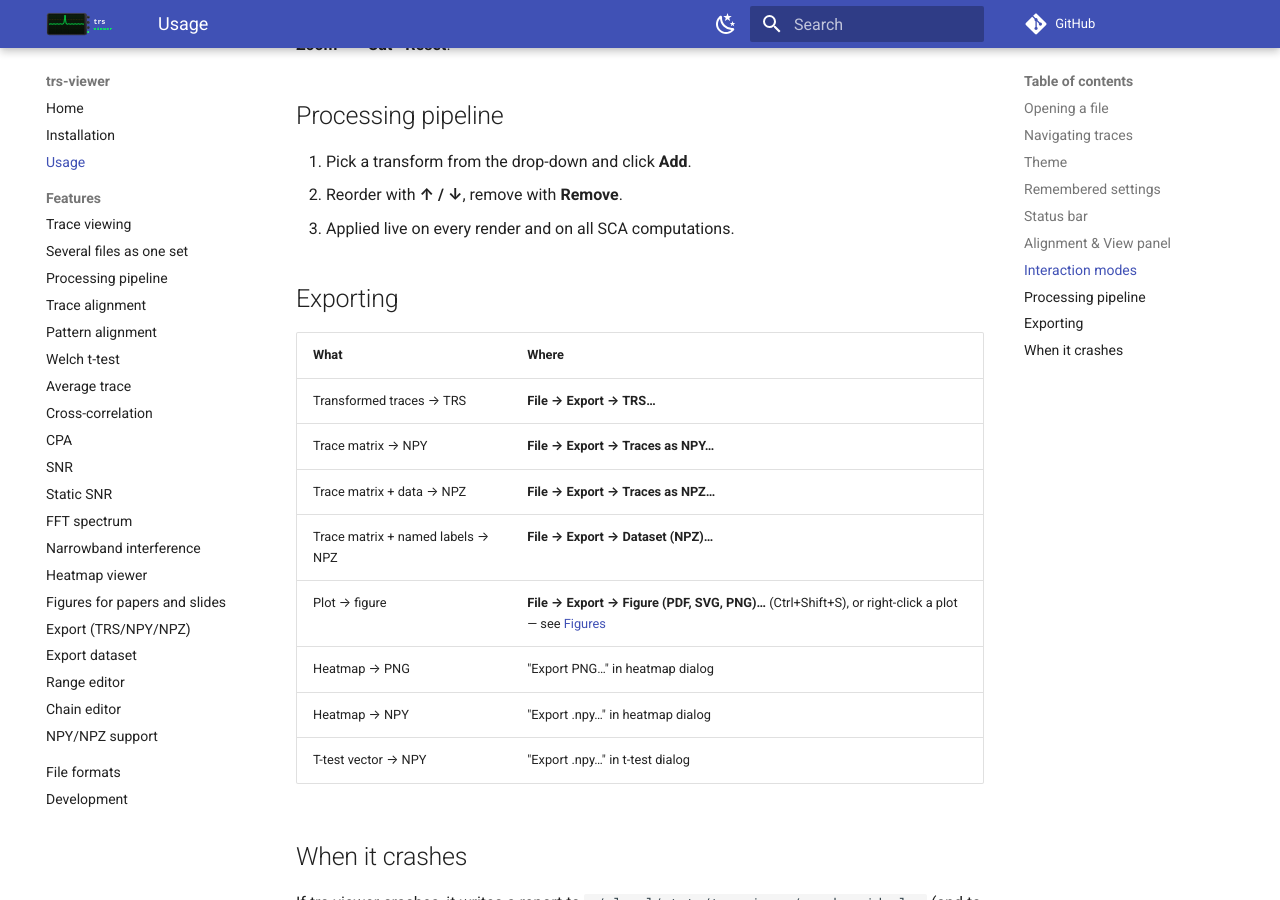
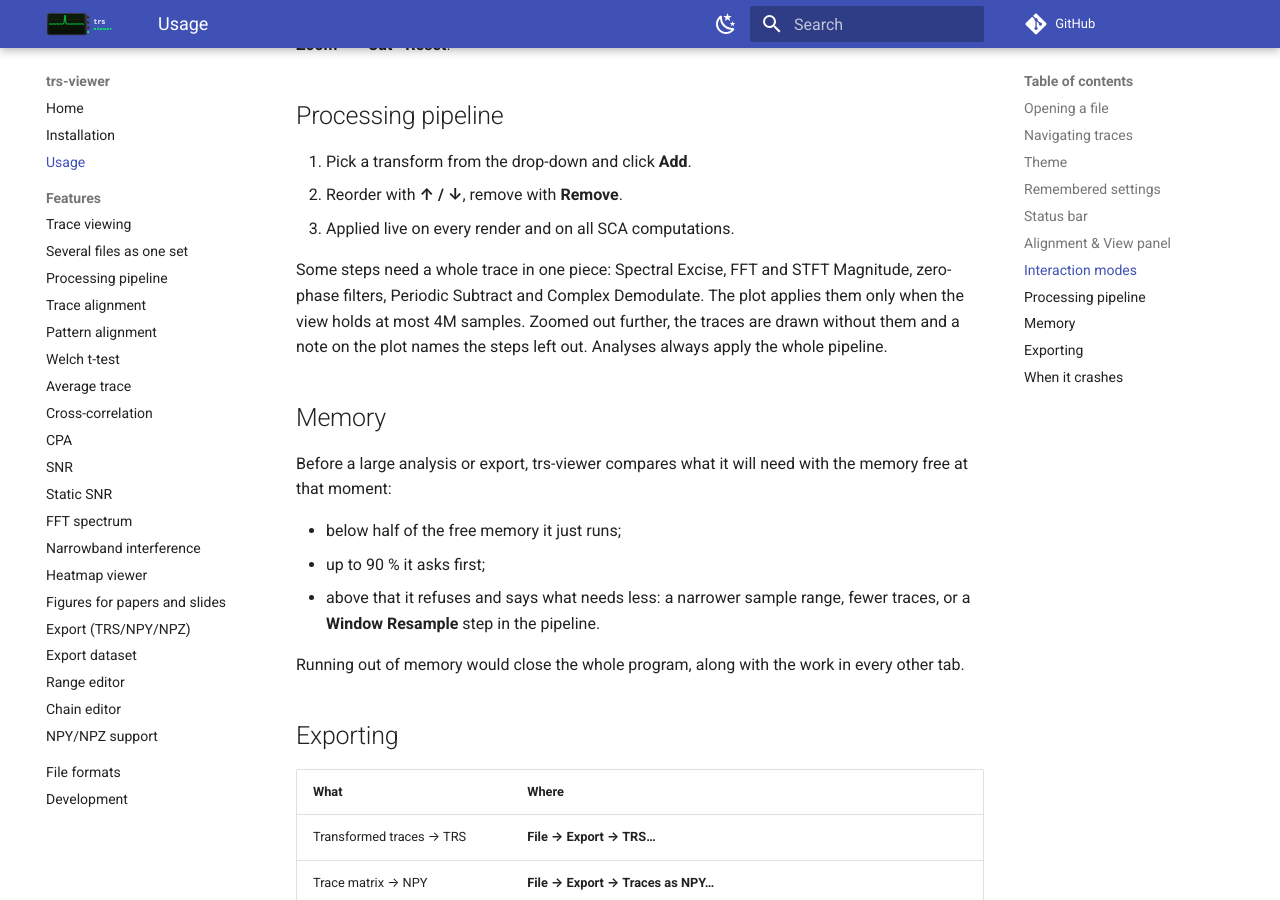
Before and after one commit to JJanasek/trs-viewer, an MkDocs documentation site: the page built from docs/usage.md, in a window 1280 px wide and 900 px high, scrolled down 2257 px. Built offline with MkDocs 1.6.1 and Material for MkDocs 9.7.7, drawn with Linux system fonts in a browser that asks for light colours; comment, search, counter and statistics services are not loaded.

Commit message:
Docs: CPA in the background with the strongest curves, the plot's zoom note, memory checks, soak scenarios
Co-Authored-By: Claude Opus 5.5 <noreply@anthropic.com>

```diff
--- a/docs/usage.md
+++ b/docs/usage.md
@@ -88,6 +88,25 @@ Result windows (t-test, SNR, FFT, loaded NPY) carry their own smaller toolbar: *
 2. Reorder with **↑ / ↓**, remove with **Remove**.
 3. Applied live on every render and on all SCA computations.
 
+Some steps need a whole trace in one piece: Spectral Excise, FFT and STFT
+Magnitude, zero-phase filters, Periodic Subtract and Complex Demodulate. The
+plot applies them only when the view holds at most 4M samples. Zoomed out
+further, the traces are drawn without them and a note on the plot names the
+steps left out. Analyses always apply the whole pipeline.
+
+## Memory
+
+Before a large analysis or export, trs-viewer compares what it will need
+with the memory free at that moment:
+
+- below half of the free memory it just runs;
+- up to 90 % it asks first;
+- above that it refuses and says what needs less: a narrower sample range,
+  fewer traces, or a **Window Resample** step in the pipeline.
+
+Running out of memory would close the whole program, along with the work in
+every other tab.
+
 
 ## Exporting
 
```
Also changed, not shown: docs/development.md (+7 -1 lines), docs/features/cpa.md (+13 -2 lines).
